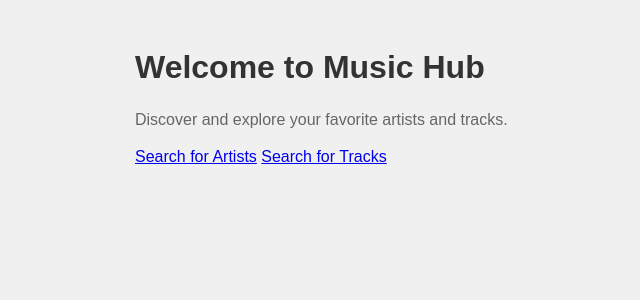
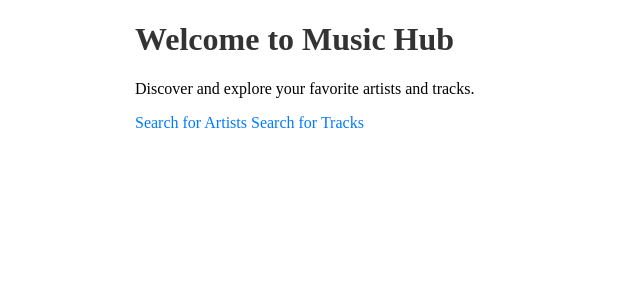
Before and after one commit to Nizogcwala/Music-Hub---Social-Media-Platform, a Flask app: page / in a window 1280 px wide. Shown: the top 300 px of the page, without its empty margins (105-745 px from the left). Run offline with Flask 3, Linux system fonts and the light colour scheme.

Commit message:
Modified styles.css

```diff
--- a/MusicHubApp/static/css/styles.css
+++ b/MusicHubApp/static/css/styles.css
@@ -1,21 +1,63 @@
-/* styles.css */
-
-body {
-    font-family: Arial, sans-serif;
-    background-color: #f0f0f0;
+/* Reset default margin and padding */
+body, html {
+    margin: 0;
+    padding: 0;
 }
 
+/* Style for the navigation bar */
+.navbar {
+    background-color: #333;
+    padding: 10px 0;
+}
+
+.navbar a {
+    color: white;
+    text-decoration: none;
+    margin: 0 10px;
+}
+
+/* Style for the main content area */
 .container {
     max-width: 800px;
-    margin: 0 auto;
-    padding: 20px;
+    margin: 20px auto;
+    padding: 0 20px;
 }
 
-h1 {
+/* Style for headings */
+h1, h2, h3 {
     color: #333;
 }
 
-p {
-    color: #666;
-    line-height: 1.5;
+/* Style for links */
+a {
+    color: #007bff;
+    text-decoration: none;
 }
+
+a:hover {
+    text-decoration: underline;
+}
+
+/* Style for buttons */
+.btn {
+    background-color: #007bff;
+    color: white;
+    border: none;
+    padding: 10px 20px;
+    cursor: pointer;
+}
+
+.btn:hover {
+    background-color: #0056b3;
+}
+
+/* Style for forms */
+.form-control {
+    width: 100%;
+    padding: 10px;
+    margin-bottom: 10px;
+    border: 1px solid #ccc;
+    border-radius: 5px;
+}
+
+/* Additional custom styles can be added here */
```
